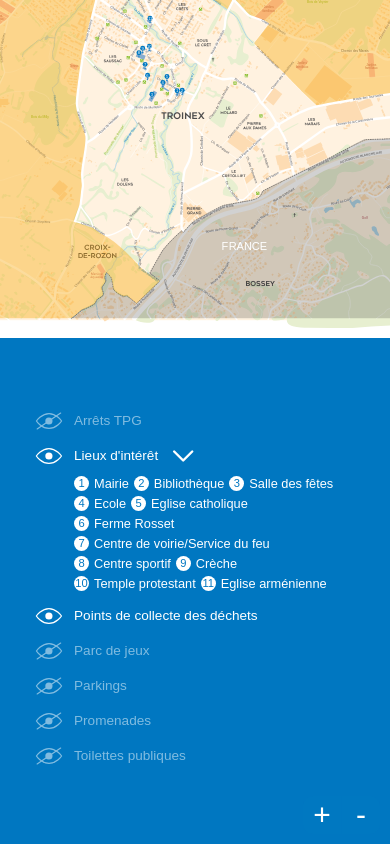
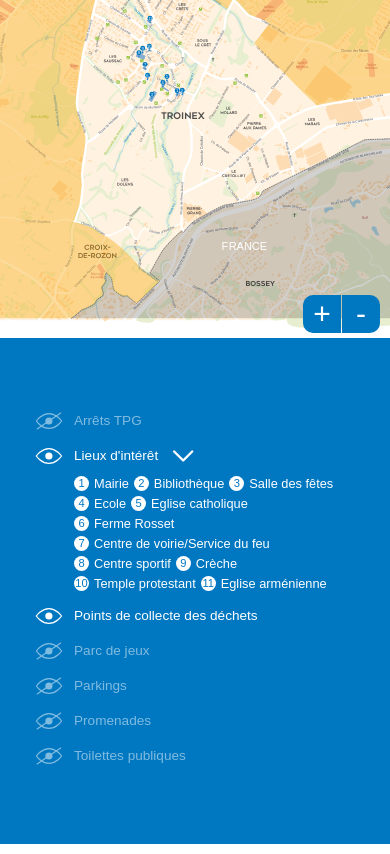
Before and after one commit to benjaminvenezia/map_troinex, a plain HTML site: page index.html in a window 390 px wide. Drawn offline with Linux system fonts and the light colour scheme; files whose address does not match are found by name.

Commit message:
button container is always on bottom right of map

```diff
--- a/style.css
+++ b/style.css
@@ -516,6 +516,7 @@ a {
 	.panel-subitem-location {
 		font-size: 0.8rem !important;
 	}
+
 }
 
 @media only screen and (max-width: 992px) {
@@ -602,6 +603,10 @@ a {
 		flex-direction: column;
 		justify-content: center;
 	}
+
+	.button-container {
+		top: 40%;
+	}
 }
 
 @media only screen and (max-width: 768px) {
@@ -640,6 +645,10 @@ a {
 
 	.ecopoint_icons img {
 		width: 60px;
+	}
+
+	.button-container {
+		top: 35%;
 	}
 }
 
@@ -682,4 +691,8 @@ a {
 
 		color: var(--text);
 	}
+
+	.button-container {
+		top: 35%;
+	}
 }
```
